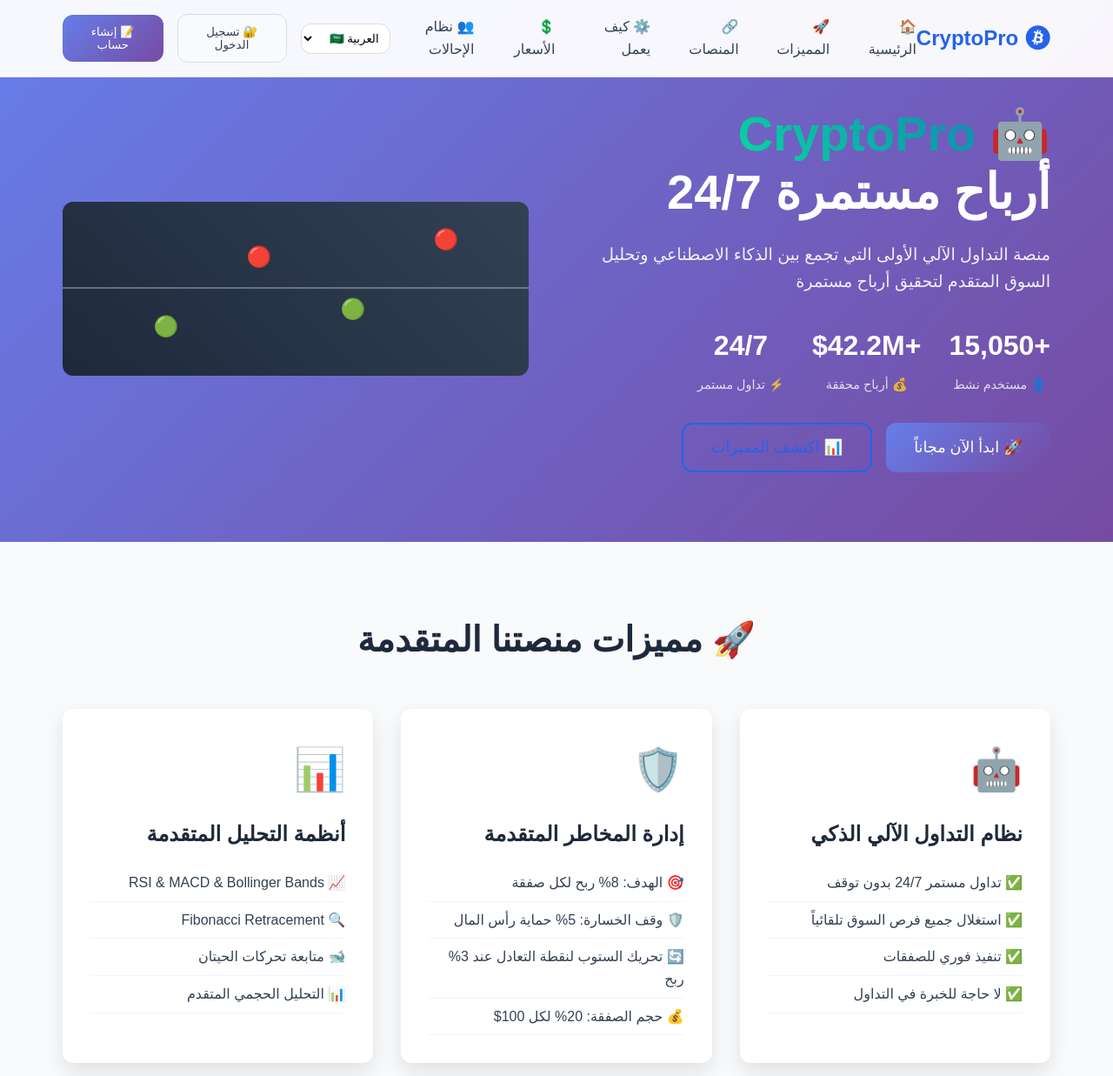
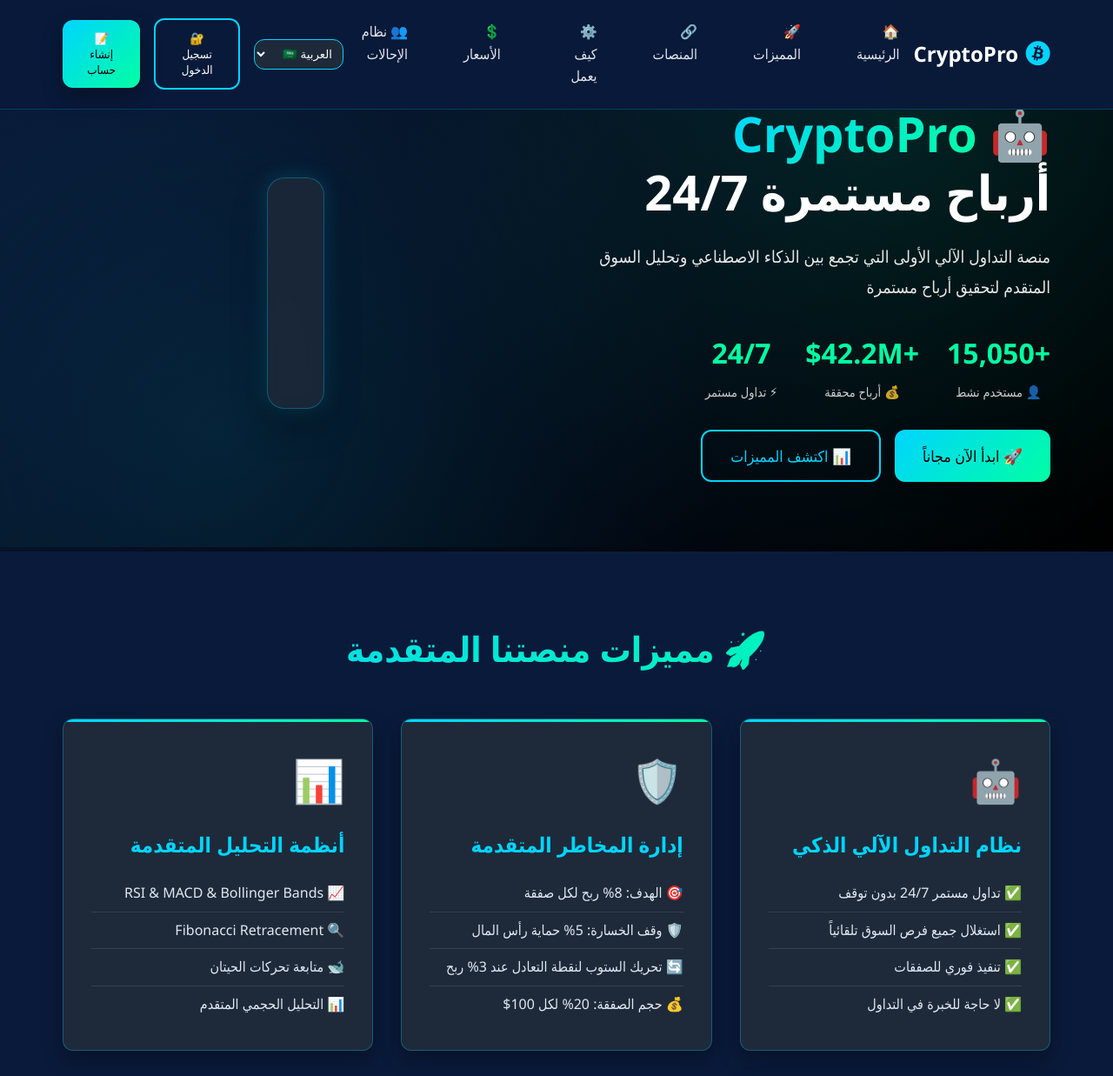
Before and after one commit to msayed20089/crypto-alyv1, a plain HTML site: page frontend/index.html in a window 1280 px wide. Shown: the top 1237 px of the page at 87% size. Drawn offline with Linux system fonts and the light colour scheme.

Commit message:
Update style.css

```diff
--- a/frontend/style.css
+++ b/frontend/style.css
@@ -6,25 +6,27 @@
 }
 
 :root {
-    --primary-color: #2563eb;
-    --secondary-color: #7c3aed;
-    --accent-color: #06d6a0;
-    --danger-color: #ef4444;
-    --warning-color: #f59e0b;
-    --dark-color: #1e293b;
-    --light-color: #f8fafc;
-    --text-dark: #334155;
-    --text-light: #64748b;
-    --gradient: linear-gradient(135deg, #667eea 0%, #764ba2 100%);
-    --shadow: 0 10px 25px rgba(0, 0, 0, 0.1);
+    --primary-color: #0A1A3A;
+    --secondary-color: #00D4FF;
+    --accent-color: #00FFA3;
+    --danger-color: #FF6B6B;
+    --warning-color: #FFD93D;
+    --dark-color: #000000;
+    --light-color: #FFFFFF;
+    --gray-color: #1E2A3A;
+    --text-dark: #E2E8F0;
+    --text-light: #94A3B8;
+    --gradient: linear-gradient(135deg, #00D4FF 0%, #00FFA3 100%);
+    --gradient-dark: linear-gradient(135deg, #0A1A3A 0%, #000000 100%);
+    --shadow: 0 10px 25px rgba(0, 0, 0, 0.3);
     --border-radius: 12px;
 }
 
 body {
-    font-family: 'Tajawal', sans-serif;
+    font-family: 'Segoe UI', Tahoma, Geneva, Verdana, sans-serif;
     line-height: 1.6;
     color: var(--text-dark);
-    background: var(--light-color);
+    background: var(--primary-color);
     direction: rtl;
 }
 
@@ -58,10 +60,10 @@
     position: fixed;
     top: 0;
     width: 100%;
-    background: rgba(255, 255, 255, 0.95);
+    background: rgba(10, 26, 58, 0.95);
     backdrop-filter: blur(10px);
     z-index: 1000;
-    border-bottom: 1px solid rgba(0, 0, 0, 0.1);
+    border-bottom: 1px solid rgba(0, 212, 255, 0.2);
 }
 
 .navbar {
@@ -82,12 +84,13 @@
     align-items: center;
     font-size: 1.5rem;
     font-weight: 700;
-    color: var(--primary-color);
+    color: var(--light-color);
 }
 
 .nav-logo i {
     margin-left: 0.5rem;
     font-size: 1.8rem;
+    color: var(--secondary-color);
 }
 
 .nav-links {
@@ -99,11 +102,14 @@
     text-decoration: none;
     color: var(--text-dark);
     font-weight: 500;
-    transition: color 0.3s ease;
+    transition: all 0.3s ease;
+    padding: 0.5rem 1rem;
+    border-radius: 8px;
 }
 
 .nav-link:hover {
-    color: var(--primary-color);
+    color: var(--secondary-color);
+    background: rgba(0, 212, 255, 0.1);
 }
 
 .nav-actions {
@@ -114,9 +120,11 @@
 
 .language-selector {
     padding: 0.5rem;
-    border: 1px solid #ddd;
+    border: 1px solid var(--secondary-color);
     border-radius: var(--border-radius);
-    background: white;
+    background: var(--gray-color);
+    color: var(--light-color);
+    cursor: pointer;
 }
 
 /* Buttons */
@@ -130,38 +138,40 @@
     text-decoration: none;
     display: inline-block;
     text-align: center;
-    font-family: 'Tajawal', sans-serif;
+    font-family: inherit;
 }
 
 .btn-primary {
     background: var(--gradient);
-    color: white;
+    color: var(--dark-color);
+    box-shadow: var(--shadow);
 }
 
 .btn-primary:hover {
     transform: translateY(-2px);
-    box-shadow: var(--shadow);
+    box-shadow: 0 8px 25px rgba(0, 212, 255, 0.4);
 }
 
 .btn-secondary {
-    background: var(--light-color);
-    color: var(--text-dark);
-    border: 1px solid #ddd;
+    background: transparent;
+    color: var(--light-color);
+    border: 2px solid var(--secondary-color);
 }
 
 .btn-secondary:hover {
-    background: #e2e8f0;
+    background: var(--secondary-color);
+    color: var(--dark-color);
 }
 
 .btn-outline {
     background: transparent;
-    color: var(--primary-color);
-    border: 2px solid var(--primary-color);
+    color: var(--secondary-color);
+    border: 2px solid var(--secondary-color);
 }
 
 .btn-outline:hover {
-    background: var(--primary-color);
-    color: white;
+    background: var(--secondary-color);
+    color: var(--dark-color);
 }
 
 .btn-large {
@@ -172,8 +182,28 @@
 /* Hero Section */
 .hero {
     padding: 120px 0 80px;
-    background: linear-gradient(135deg, #667eea 0%, #764ba2 100%);
+    background: var(--gradient-dark);
     color: white;
+    position: relative;
+    overflow: hidden;
+}
+
+.hero::before {
+    content: '';
+    position: absolute;
+    top: 0;
+    left: 0;
+    right: 0;
+    bottom: 0;
+    background:
+        radial-gradient(circle at 20% 80%, rgba(0, 212, 255, 0.1) 0%, transparent 50%),
+        radial-gradient(circle at 80% 20%, rgba(0, 255, 163, 0.1) 0%, transparent 50%);
+    animation: float 6s ease-in-out infinite;
+}
+
+@keyframes float {
+    0%, 100% { transform: translateY(0px); }
+    50% { transform: translateY(-20px); }
 }
 
 .hero-container {
@@ -184,6 +214,8 @@
     grid-template-columns: 1fr 1fr;
     gap: 4rem;
     align-items: center;
+    position: relative;
+    z-index: 2;
 }
 
 .hero-title {
@@ -194,7 +226,7 @@
 }
 
 .gradient-text {
-    background: linear-gradient(45deg, #06d6a0, #118ab2);
+    background: var(--gradient);
     -webkit-background-clip: text;
     -webkit-text-fill-color: transparent;
 }
@@ -203,6 +235,7 @@
     font-size: 1.2rem;
     margin-bottom: 2rem;
     opacity: 0.9;
+    line-height: 1.8;
 }
 
 .hero-stats {
@@ -219,6 +252,7 @@
     font-size: 2rem;
     font-weight: 700;
     margin-bottom: 0.5rem;
+    color: var(--accent-color);
 }
 
 .stat-label {
@@ -231,10 +265,40 @@
     gap: 1rem;
 }
 
+.hero-visual {
+    display: flex;
+    justify-content: center;
+    align-items: center;
+}
+
+.trading-animation {
+    background: rgba(30, 42, 58, 0.8);
+    backdrop-filter: blur(10px);
+    border-radius: 20px;
+    padding: 2rem;
+    border: 1px solid rgba(0, 212, 255, 0.3);
+    box-shadow: var(--shadow);
+    animation: glow 2s ease-in-out infinite alternate;
+}
+
+@keyframes glow {
+    from { box-shadow: 0 20px 40px rgba(0, 0, 0, 0.3), 0 0 20px rgba(0, 212, 255, 0.1); }
+    to { box-shadow: 0 20px 40px rgba(0, 0, 0, 0.3), 0 0 30px rgba(0, 212, 255, 0.3); }
+}
+
+.chart-container {
+    height: 200px;
+    width: 300px;
+    background: rgba(255, 255, 255, 0.05);
+    border-radius: 10px;
+    position: relative;
+    overflow: hidden;
+}
+
 /* Features Section */
 .features {
     padding: 80px 0;
-    background: var(--light-color);
+    background: var(--primary-color);
 }
 
 .container {
@@ -248,7 +312,9 @@
     font-size: 2.5rem;
     font-weight: 700;
     margin-bottom: 3rem;
-    color: var(--dark-color);
+    background: var(--gradient);
+    -webkit-background-clip: text;
+    -webkit-text-fill-color: transparent;
 }
 
 .features-grid {
@@ -258,15 +324,28 @@
 }
 
 .feature-card {
-    background: white;
+    background: var(--gray-color);
     padding: 2rem;
     border-radius: var(--border-radius);
     box-shadow: var(--shadow);
     transition: transform 0.3s ease;
+    border: 1px solid rgba(0, 212, 255, 0.3);
+    position: relative;
+    overflow: hidden;
+}
+
+.feature-card::before {
+    content: '';
+    position: absolute;
+    top: 0;
+    left: 0;
+    right: 0;
+    height: 3px;
+    background: var(--gradient);
 }
 
 .feature-card:hover {
-    transform: translateY(-5px);
+    transform: translateY(-10px);
 }
 
 .feature-icon {
@@ -277,7 +356,7 @@
 .feature-card h3 {
     font-size: 1.5rem;
     margin-bottom: 1rem;
-    color: var(--dark-color);
+    color: var(--secondary-color);
 }
 
 .feature-card ul {
@@ -286,13 +365,20 @@
 
 .feature-card li {
     padding: 0.5rem 0;
-    border-bottom: 1px solid #f1f5f9;
+    border-bottom: 1px solid rgba(255, 255, 255, 0.1);
+    display: flex;
+    align-items: center;
+    gap: 0.5rem;
+}
+
+.feature-card li:last-child {
+    border-bottom: none;
 }
 
 /* Platforms Section */
 .platforms {
     padding: 80px 0;
-    background: white;
+    background: var(--gradient-dark);
 }
 
 .platforms-grid {
@@ -302,18 +388,19 @@
 }
 
 .platform-card {
-    background: var(--light-color);
+    background: rgba(30, 42, 58, 0.8);
     padding: 2rem;
     border-radius: var(--border-radius);
     text-align: center;
     transition: all 0.3s ease;
-    border: 1px solid #e2e8f0;
+    border: 1px solid rgba(0, 212, 255, 0.3);
+    backdrop-filter: blur(10px);
 }
 
 .platform-card:hover {
-    transform: translateY(-3px);
+    transform: translateY(-5px);
     box-shadow: var(--shadow);
-    border-color: var(--primary-color);
+    border-color: var(--secondary-color);
 }
 
 .platform-icon {
@@ -323,7 +410,7 @@
 
 .platform-card h3 {
     margin-bottom: 0.5rem;
-    color: var(--dark-color);
+    color: var(--light-color);
 }
 
 .platform-card p {
@@ -340,17 +427,26 @@
     top: 0;
     width: 100%;
     height: 100%;
-    background-color: rgba(0, 0, 0, 0.5);
+    background-color: rgba(0, 0, 0, 0.9);
+    backdrop-filter: blur(5px);
 }
 
 .modal-content {
-    background-color: white;
+    background: var(--primary-color);
     margin: 10% auto;
     padding: 2rem;
     border-radius: var(--border-radius);
     width: 90%;
     max-width: 400px;
     position: relative;
+    border: 1px solid var(--secondary-color);
+    box-shadow: var(--shadow);
+    animation: modalAppear 0.3s ease-out;
+}
+
+@keyframes modalAppear {
+    from { opacity: 0; transform: scale(0.8); }
+    to { opacity: 1; transform: scale(1); }
 }
 
 .close {
@@ -359,20 +455,34 @@
     top: 1rem;
     font-size: 1.5rem;
     cursor: pointer;
+    color: var(--light-color);
+}
+
+.close:hover {
+    color: var(--secondary-color);
 }
 
 .modal h2 {
     margin-bottom: 1.5rem;
     text-align: center;
+    color: var(--secondary-color);
 }
 
 .modal input {
     width: 100%;
     padding: 1rem;
     margin-bottom: 1rem;
-    border: 1px solid #ddd;
+    border: 1px solid rgba(255, 255, 255, 0.2);
     border-radius: var(--border-radius);
-    font-family: 'Tajawal', sans-serif;
+    background: var(--gray-color);
+    color: var(--light-color);
+    font-family: inherit;
+}
+
+.modal input:focus {
+    outline: none;
+    border-color: var(--secondary-color);
+    box-shadow: 0 0 10px rgba(0, 212, 255, 0.3);
 }
 
 /* Mobile Menu */
@@ -380,6 +490,7 @@
     display: none;
     font-size: 1.5rem;
     cursor: pointer;
+    color: var(--light-color);
 }
 
 /* Responsive Design */
```
